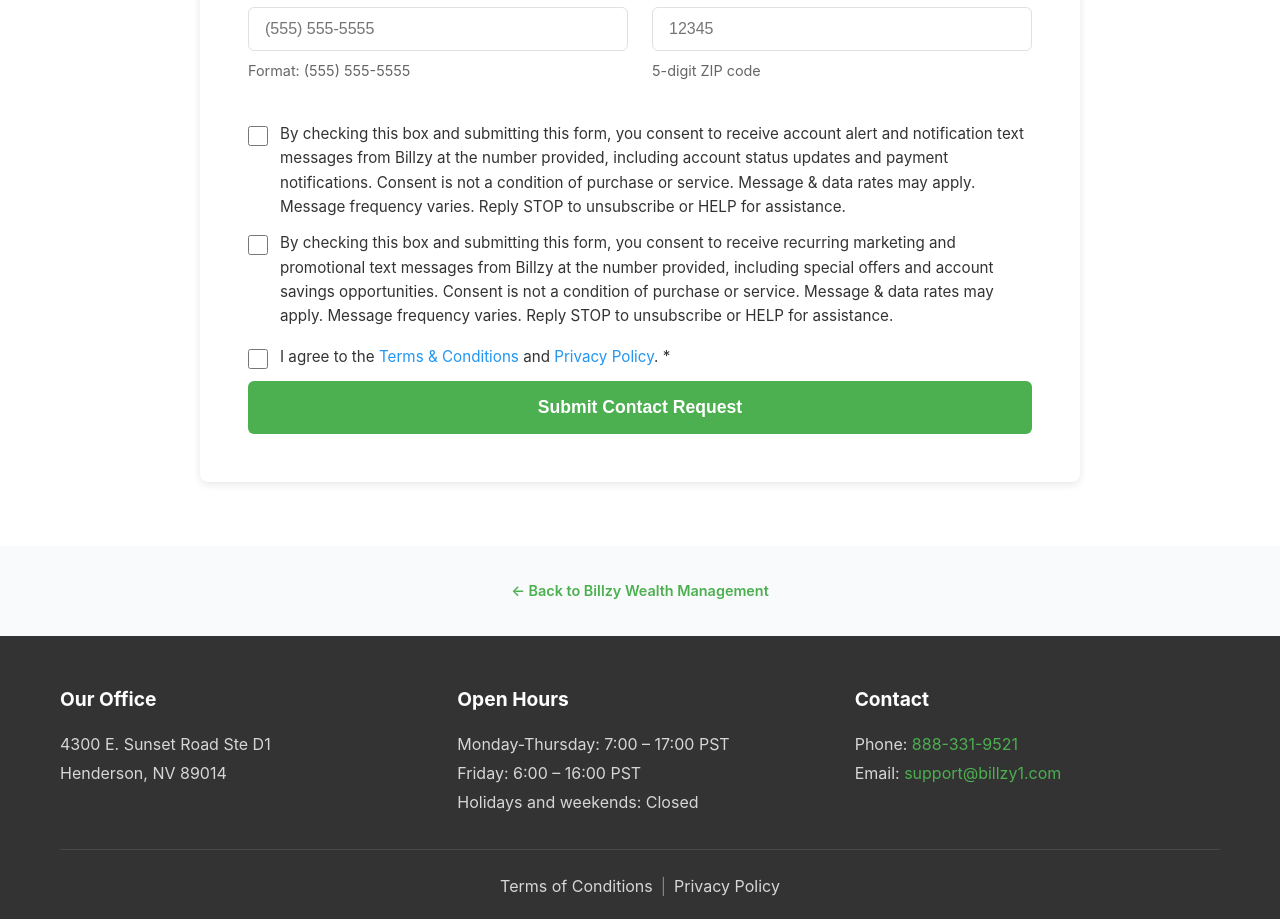
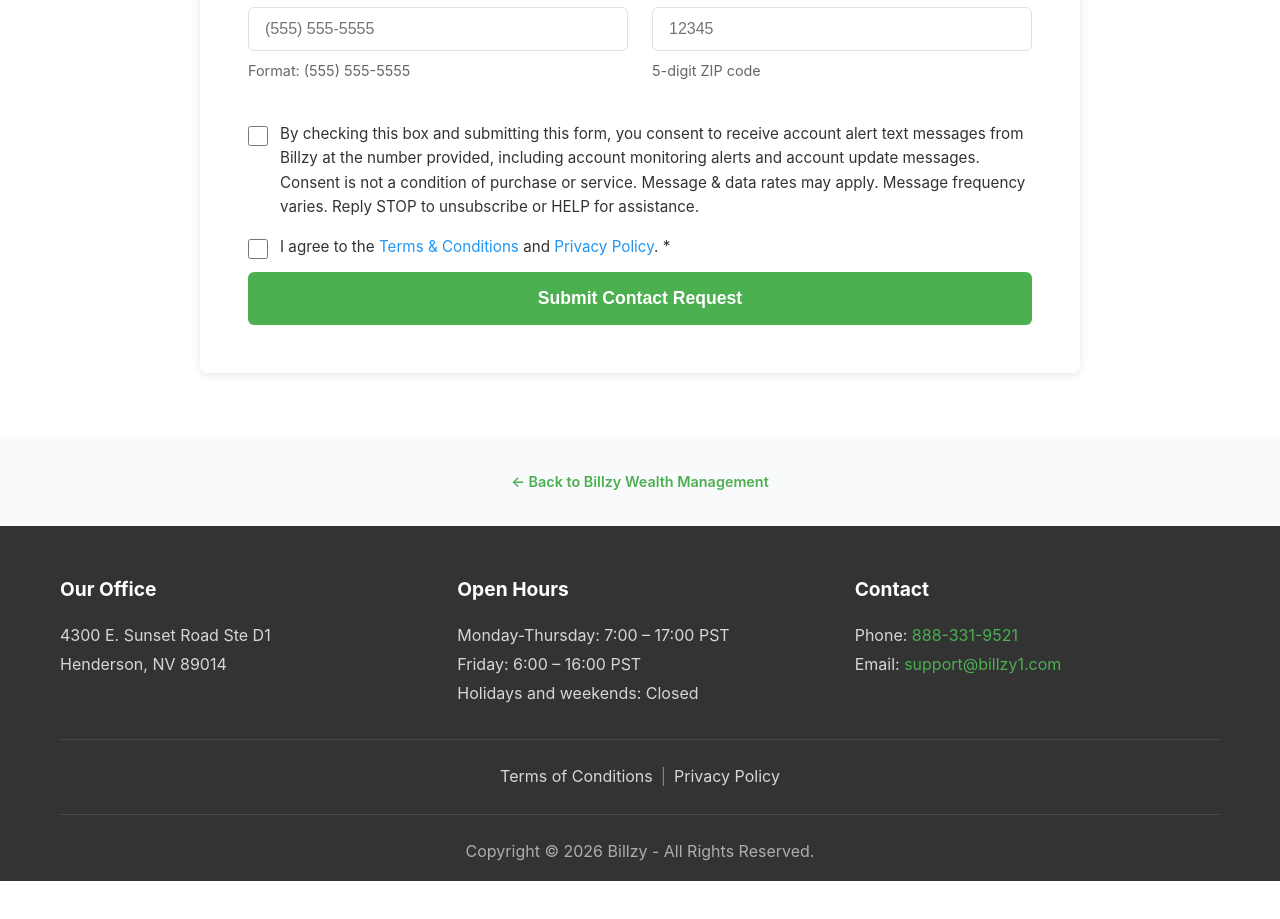
Before and after one commit to Textingman/nationwide-billzy, a Next.js app: page /early-access in a window 1280 px wide. Shown: the part 3060-3979 px from the top of the page. After the commit the page ends 3941 px from the top, so only its background shows below. Built offline with nearby package versions, Linux system fonts and the light colour scheme.

Commit message:
Remove marketing SMS checkbox; update opt-in language to account alerts only

```diff
--- a/src/components/ContactForm.js
+++ b/src/components/ContactForm.js
@@ -10,7 +10,6 @@ export default function ContactForm() {
     lastName: '',
     zipCode: '',
     alertsTexts: false,
-    marketingTexts: false,
     agreeToTerms: false,
   });
 
@@ -91,7 +90,6 @@ export default function ContactForm() {
       lastName: '',
       zipCode: '',
       alertsTexts: false,
-      marketingTexts: false,
       agreeToTerms: false,
     });
   };
@@ -168,27 +166,10 @@ export default function ContactForm() {
               onChange={(e) => setFormData({ ...formData, alertsTexts: e.target.checked })}
             />
             <span className="checkbox-text">
-              By checking this box and submitting this form, you consent to receive account alert and notification
-              text messages from Billzy at the number provided, including account status updates and payment
-              notifications. Consent is not a condition of purchase or service. Message &amp; data rates may apply.
+              By checking this box and submitting this form, you consent to receive account alert text messages
+              from Billzy at the number provided, including account monitoring alerts and account update messages.
+              Consent is not a condition of purchase or service. Message &amp; data rates may apply.
               Message frequency varies. Reply STOP to unsubscribe or HELP for assistance.
-            </span>
-          </label>
-        </div>
-
-        <div className="checkbox-container">
-          <label className="checkbox-label">
-            <input
-              type="checkbox"
-              id="marketingTexts"
-              checked={formData.marketingTexts}
-              onChange={(e) => setFormData({ ...formData, marketingTexts: e.target.checked })}
-            />
-            <span className="checkbox-text">
-              By checking this box and submitting this form, you consent to receive recurring marketing and
-              promotional text messages from Billzy at the number provided, including special offers and account
-              savings opportunities. Consent is not a condition of purchase or service. Message &amp; data rates
-              may apply. Message frequency varies. Reply STOP to unsubscribe or HELP for assistance.
             </span>
           </label>
         </div>
```
Also changed, not shown: src/app/terms/page.js (+4 -4 lines).
